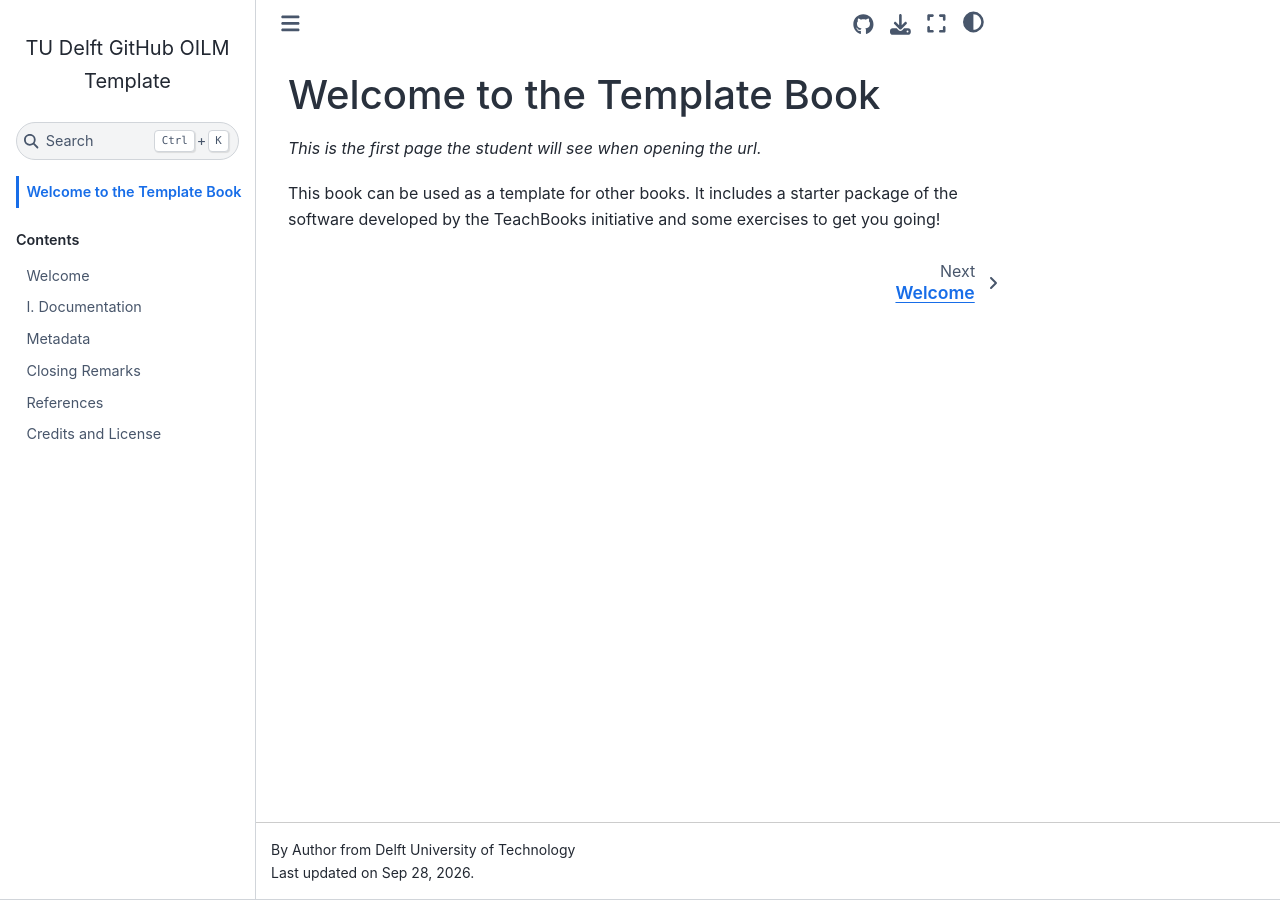
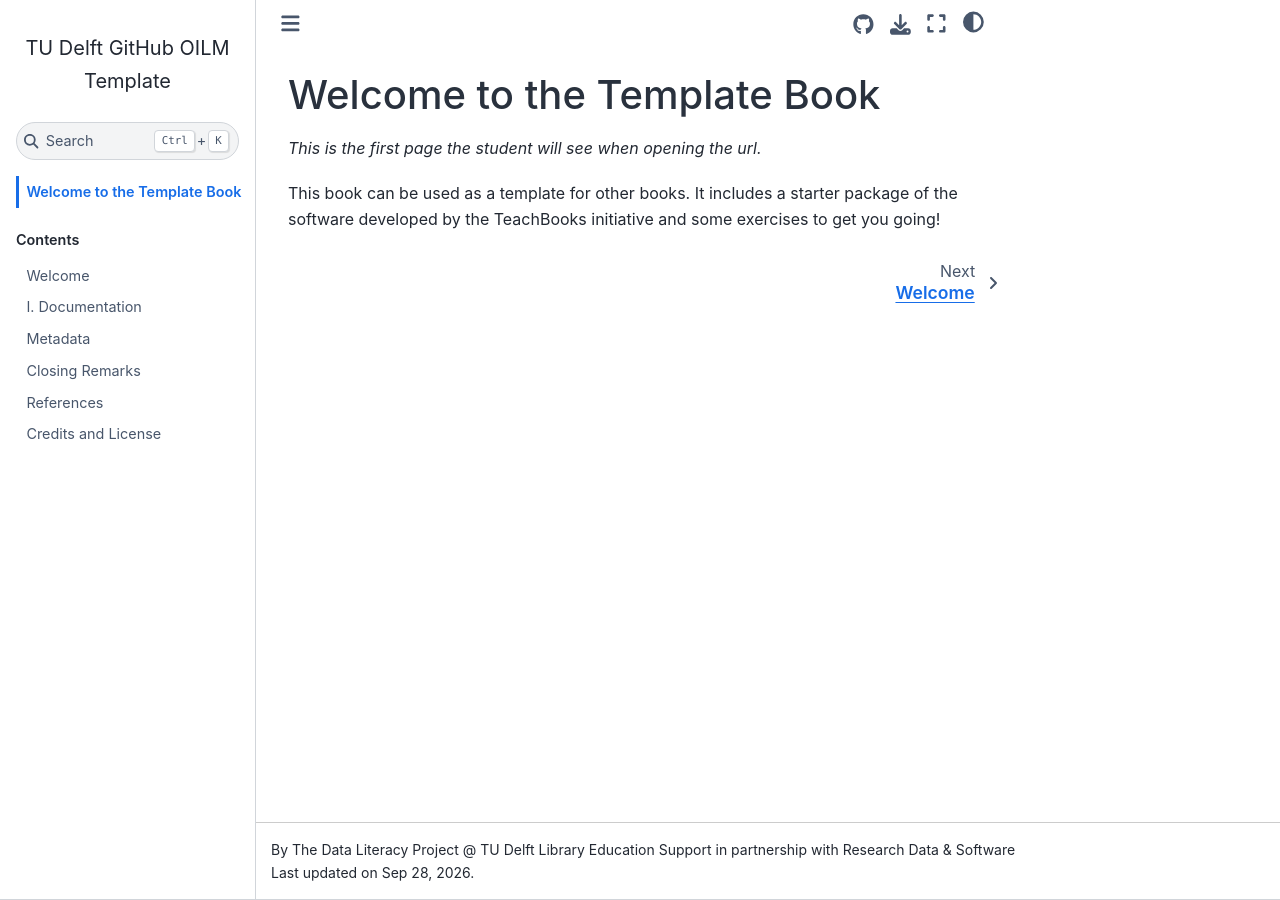
Before and after one commit to tu-delft-library/Documentation_and_Metadata, a Jupyter Book: the page built from book/home.md, in a window 1280 px wide. Built offline with Jupyter Book 1.0.4 settings and Sphinx 7.4.7 and the Sphinx Book theme 1.1.4, drawn with Linux system fonts in a browser that asks for light colours; comment, search, counter and statistics services are not loaded.

Commit message:
Update _config.yml

```diff
--- a/book/_config.yml
+++ b/book/_config.yml
@@ -2,8 +2,8 @@
 
 # This config includes an opinionated list of configuration options of TeachBooks, Jupyterbook v1, Sphinx and other extensions part of TeachBooks-Favourites.
 
-title: "My TeachBook title"                          # Replace with your own book title shown in browser tab, configuratin part of JupyterBook: https://jupyterbook.org/en/stable/customize/config.html
-author: Author from Delft University of Technology   # Replace TeachBooks Teams with your own name in the line above, configuratin part of JupyterBook: https://jupyterbook.org/en/stable/customize/config.html
+title: "Documentation and Metadata"                          # Replace with your own book title shown in browser tab, configuratin part of JupyterBook: https://jupyterbook.org/en/stable/customize/config.html
+author: The Data Literacy Project @ TU Delft Library Education Support in partnership with Research Data & Software   # Replace TeachBooks Teams with your own name in the line above, configuratin part of JupyterBook: https://jupyterbook.org/en/stable/customize/config.html
 execute:
   execute_notebooks: "off"                           # Replace this if you want don't have notebooks with output and you want to add notebook output during build, configuration part of Jupyterbook v1 (https://jupyterbook.org/en/stable/customize/config.html)
   exclude_patterns:  []                              # Default value (line can be removed), sets a list of patterns to *skip* in execution, configuration part of Jupyterbook v1 (https://jupyterbook.org/en/stable/customize/config.html), can overwritten by Sphinx-NB-Execution-Patterns (https://teachbooks.io/manual/_git/github.com_TeachBooks_Sphinx-NB-Execution-Patterns/Manual/README.html)
@@ -34,7 +34,7 @@ sphinx:                                              # Options passed on to the
         text: TU Delft GitHub OILM Template          # Replace this with your own open interactive learning material title, configuration part of Sphinx (https://www.sphinx-doc.org/en/master/index.html)
         # image_light:                               # Default value not shown (line can be removed), adds your logo for the light mode here (can be the same as image_dark) (disabling of TU Delft logo is required), configuration part of Sphinx (https://www.sphinx-doc.org/en/master/index.html)
         # image_dark:                                # Default value not shown (line can be removed), adds your logo for the dark mode here (can be the same as image_light) (disabling of TU Delft logo is required), configuration part of Sphinx (https://www.sphinx-doc.org/en/master/index.html)
-      repository_url: "https://github.com/TUDelft-books/repo" # Add your own repo URL here, configuration part of JupyterBook v1 (https://jupyterbook.org/en/stable/customize/config.html)
+      repository_url: "https://github.com/tu-delft-library/Documentation_and_Metadata" # Add your own repo URL here, configuration part of JupyterBook v1 (https://jupyterbook.org/en/stable/customize/config.html)
       path_to_docs:          "book"                  # Required for edit_page_button, should be book if you're using TeachBooks package (https://github.com/TeachBooks/TeachBooks) or the TeachBooks deploy book workflow (https://teachbooks.io/manual/external/deploy-book-workflow/README.html), configuration part of Jupyterbook v1 (https://jupyterbook.org/en/stable/customize/config.html)
       repository_branch:     "main"                  # Replace when you change the name of your published branch (required for edit_page_button), configuration part of Jupyterbook v1 (https://jupyterbook.org/en/stable/customize/config.html)
       use_edit_page_button:  true                    # Replace with false if you don't want the edit page button (i.e. if you don't user to propose changes themselves or have a private repo), configuration part of Jupyterbook v1 (https://jupyterbook.org/en/stable/customize/config.html)
@@ -71,7 +71,7 @@ sphinx:                                              # Options passed on to the
     tippy_enable_doitips:         true               # Default value (line can be removed), enables tooltips for DOI links, configuration part of TeachBooks-Sphinx-Tippy (https://teachbooks.io/manual/external/teachbooks-sphinx-tippy/README.html)
     #tippy_custom_tips                               # Default value not shown (line can be removed), creates custom tips, configuration part of TeachBooks-Sphinx-Tippy (https://teachbooks.io/manual/external/teachbooks-sphinx-tippy/README.html)
     tippy_enable_mathjax: true                       # Default value (line can be removed), enables tooltips for math equations, configuration part of TeachBooks-Sphinx-Tippy (https://teachbooks.io/manual/external/teachbooks-sphinx-tippy/README.html)
-    tud_change_logo: true                            # Default value (line can be removed), changes the logo in the top left corner to the TU Delft logo, configuration part of Sphinx-TUDelft-theme (https://teachbooks.io/manual/external/Sphinx-TUDelft-theme/README.html)
+    tud_change_logo: false                            # Default value (line can be removed), changes the logo in the top left corner to the TU Delft logo, configuration part of Sphinx-TUDelft-theme (https://teachbooks.io/manual/external/Sphinx-TUDelft-theme/README.html)
     tud_change_favicon: true                         # Default value (line can be removed), changes the favicon in the browser tab to the TU Delft logo, configuration part of Sphinx-TUDelft-theme (https://teachbooks.io/manual/external/Sphinx-TUDelft-theme/README.html)
     tud_change_fonts: true                           # Default value (line can be removed), changes the fonts to the TU Delft fonts, configuration part of Sphinx-TUDelft-theme (https://teachbooks.io/manual/external/Sphinx-TUDelft-theme/README.html)
     tud_change_mtext: true                           # Default value (line can be removed), renders text inside MathJax should not be the same as the surrounding html, configuration part of Sphinx-TUDelft-theme (https://teachbooks.io/manual/external/Sphinx-TUDelft-theme/README.html)
```
